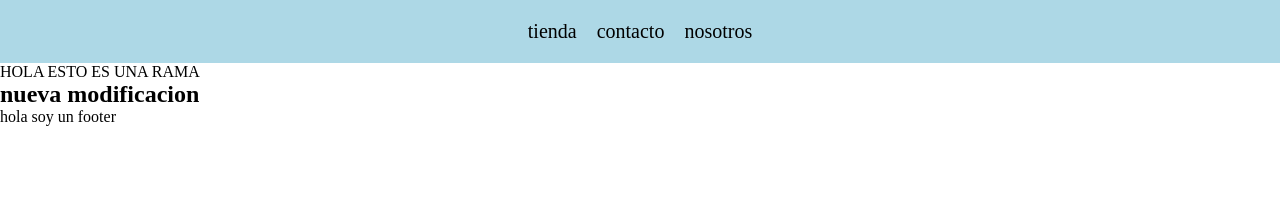
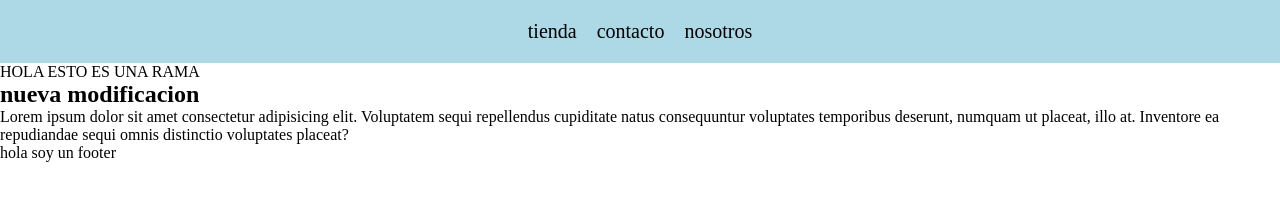
Before and after one commit to tants-57/comision-39385-spirali, a plain HTML site: page index.html in a window 1280 px wide. Drawn offline with Linux system fonts and the light colour scheme.

Commit message:
cree un parrafo

```diff
--- a/index.html
+++ b/index.html
@@ -19,6 +19,7 @@
     <main>
         <p>HOLA ESTO ES UNA RAMA</p>
         <h2>nueva modificacion</h2>
+        <p>Lorem ipsum dolor sit amet consectetur adipisicing elit. Voluptatem sequi repellendus cupiditate natus consequuntur voluptates temporibus deserunt, numquam ut placeat, illo at. Inventore ea repudiandae sequi omnis distinctio voluptates placeat?</p>
     </main>
     <footer>
         <p>hola soy un footer</p>
```
